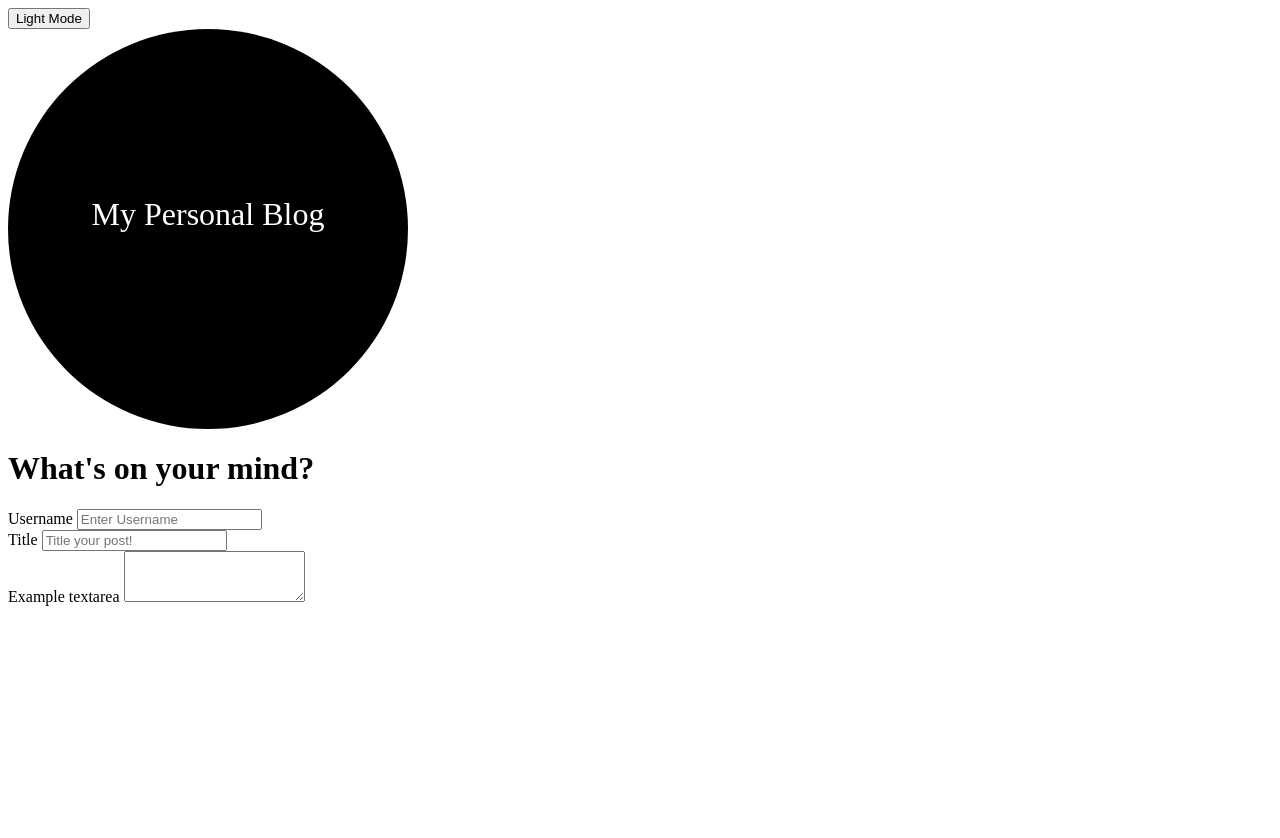
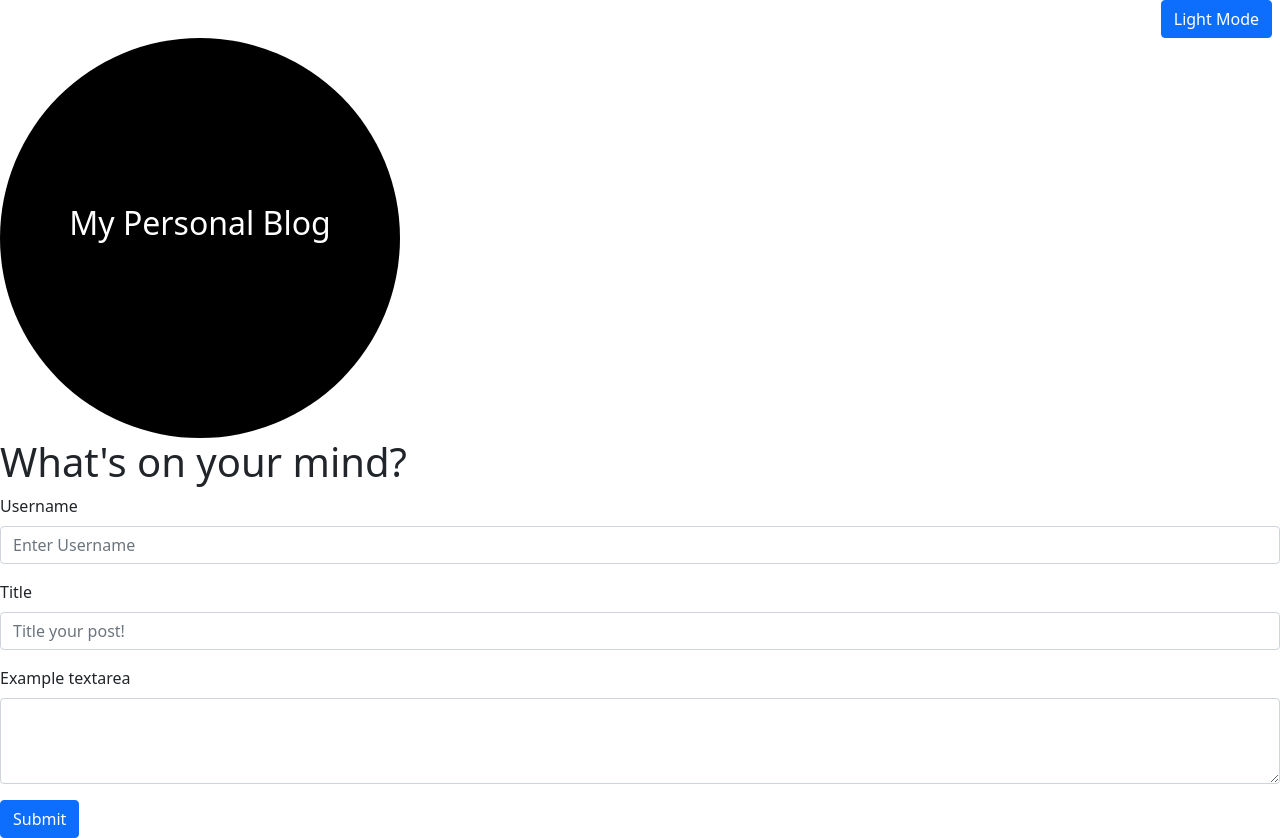
Before and after one commit to brad-wall01/Personal-Blog, a plain HTML site: page index.html in a window 1280 px wide. Before the commit the page ends 800 px from the top, so only its background shows below. Drawn offline with nearby package versions, Linux system fonts and the light colour scheme.

Commit message:
added toggle button

```diff
--- a/index.html
+++ b/index.html
@@ -6,6 +6,7 @@
     <meta charset="UTF-8">
     <meta name="viewport" content="width=device-width, initial-scale=1.0">
     <link rel="stylesheet" href="assets/CSS/style.css">
+    <link rel="stylesheet" href="https://cdn.jsdelivr.net/npm/bootstrap@5.1.3/dist/css/bootstrap.min.css">
 
 
     <title>Personal Blog</title>
@@ -15,13 +16,13 @@
 
     <nav>
         <div class="d-grid gap-2 d-md-flex justify-content-md-end">
-            <button class="btn btn-primary me-md-2" type="button">Light Mode</button>
+            <button id="toggle" class="btn btn-primary me-md-2"  type="button">Light Mode</button>
             <!-- <button class="btn btn-primary" type="button">Button</button> -->
           </div>
     </nav>
 
-    <main class="wrap">
-        <span class="float-left">My Personal Blog</span>
+    <main >
+        <span class="wrap">My Personal Blog</span>
 
         <h1>What's on your mind?</h1>
 
@@ -42,6 +43,7 @@
             <!-- <input type="text" class="username" placeholder="Enter Username" required>
             <input type="text" class="title" placeholder="Title your post!" required>
             <input type="text" class="comment" placeholder="Tell us your story!" required> -->
+            <input class="btn btn-primary" type="submit" value="Submit">
 
     </main>
 
```
Also changed, not shown: assets/CSS/style.css (+12 -0 lines), assets/JS/script.js (+17 -0 lines).
